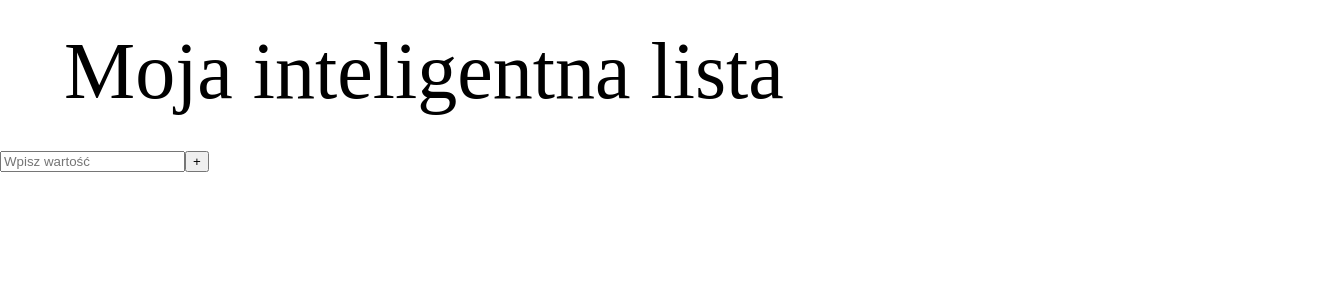
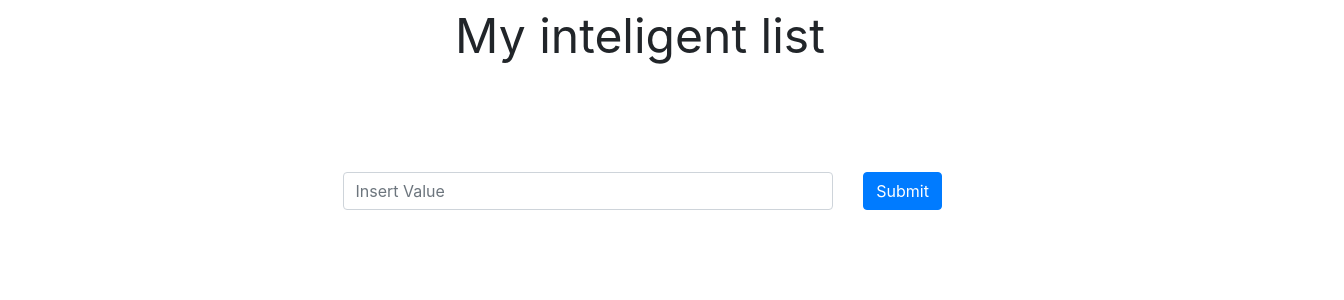
Before and after one commit to mrdudusiowski/Angular-Todo-List, an Angular app: page / in a window 1280 px wide. Shown: the top 300 px of the page, 1344 px wide, since content can reach past the window. Built offline with nearby package versions, Linux system fonts and the light colour scheme.

Commit message:
FrontEnd

```diff
--- a/src/app/app.component.css
+++ b/src/app/app.component.css
@@ -1,13 +1,27 @@
 .title-of-program{
-    width: 100%;
-    height: 100px;
-    float: left;
-    margin: 2% 5%;
+    text-align: center;
+    font-size: 3em;
+    margin-bottom: 50px;
 }
 
-.title{
-    font-size: 5em;
+.list-block{
+    margin-bottom: 50px;
+}
+
+.delete-button{
+    float: right;
+    display: none;
+}
+
+.block-float-left{
     float: left;
-    padding: 0;
-    margin: 0;
 }
+
+ul li{
+    font-size: 25px;
+    margin-bottom: 2px;
+}
+
+ul li:hover > .delete-button{
+    display: inline-block;
+}
--- a/src/app/app.component.html
+++ b/src/app/app.component.html
@@ -1,16 +1,25 @@
-<div class="title-of-program">
-<p class="title">Moja {{title}}</p>
+<div class="row justify-content-md-center">
+  <div class="title-of-program col-md-6 col-lg-6">
+   My {{title}}
   </div>
+</div>
+<div class="row justify-content-md-center">
+  <div class="col-sm-12 col-md-6 col-lg-6">
       <div class="list-block">
-  <ul *ngFor="let value of values; index as i; trackBy: trackByFunction" id="to-do-ul-list">
-      <li class="li-value">
+            <ul class="list-group" *ngFor="let value of values; index as i; trackBy: trackByFunction" id="to-do-ul-list" >
+                <li class="li-value list-group-item active">
                   {{value}}
-        <button id="delete-button" (click)="DeleteFromList(i)">X</button>
+                  <button class="delete-button btn btn-danger" (click)="DeleteFromList(i)">X</button>
                 </li>
             </ul>
       </div>
       <div class="input-block">
-  <input id="add-value" #holder (change)="onChange($event)" type="text" placeholder="Wpisz wartość">
-  <button id="add-button" (click)="AddToList()">+</button>
-
+          <div class="block-float-left col-sm-10 col-md-10 col-lg-10">
+            <input  class="form-control" id="add-value" #holder (change)="onChange($event)" type="text" placeholder="Insert Value">
           </div>
+          <div class="block-float-left col-sm-2 col-md-2 col-lg-2">
+            <button class="btn btn-primary" id="add-button" (click)="AddToList()">Submit</button>
+          </div>
+      </div>
+  </div>
+</div>
--- a/src/app/app.component.ts
+++ b/src/app/app.component.ts
@@ -7,7 +7,7 @@ import { HAMMER_LOADER } from '@angular/platform-browser';
   styleUrls: ['./app.component.css']
 })
 export class AppComponent {
-  title = 'inteligentna lista';
+  title = 'inteligent list';
   value = '';
   values = [];
 
@@ -17,8 +17,12 @@ export class AppComponent {
   }
 
   AddToList(){
+    if(this.value!=''){
     this.values.push(this.value);
     this.value='';
+    }else{
+      console.log("Input can't be empty");
+    }
   }
 
   DeleteFromList(i){
--- a/src/index.html
+++ b/src/index.html
@@ -6,6 +6,10 @@
   <base href="/">
   <meta name="viewport" content="width=device-width, initial-scale=1">
   <link rel="icon" type="image/x-icon" href="favicon.ico">
+  <link rel="stylesheet" href="https://stackpath.bootstrapcdn.com/bootstrap/4.4.1/css/bootstrap.min.css" integrity="sha384-Vkoo8x4CGsO3+Hhxv8T/Q5PaXtkKtu6ug5TOeNV6gBiFeWPGFN9MuhOf23Q9Ifjh" crossorigin="anonymous">
+  <script src="https://code.jquery.com/jquery-3.4.1.slim.min.js" integrity="sha384-J6qa4849blE2+poT4WnyKhv5vZF5SrPo0iEjwBvKU7imGFAV0wwj1yYfoRSJoZ+n" crossorigin="anonymous"></script>
+<script src="https://cdn.jsdelivr.net/npm/popper.js@1.16.0/dist/umd/popper.min.js" integrity="sha384-Q6E9RHvbIyZFJoft+2mJbHaEWldlvI9IOYy5n3zV9zzTtmI3UksdQRVvoxMfooAo" crossorigin="anonymous"></script>
+<script src="https://stackpath.bootstrapcdn.com/bootstrap/4.4.1/js/bootstrap.min.js" integrity="sha384-wfSDF2E50Y2D1uUdj0O3uMBJnjuUD4Ih7YwaYd1iqfktj0Uod8GCExl3Og8ifwB6" crossorigin="anonymous"></script>
 </head>
 <body>
   <app-root></app-root>
```
Lines whose indentation alone changed are shown as unchanged.
